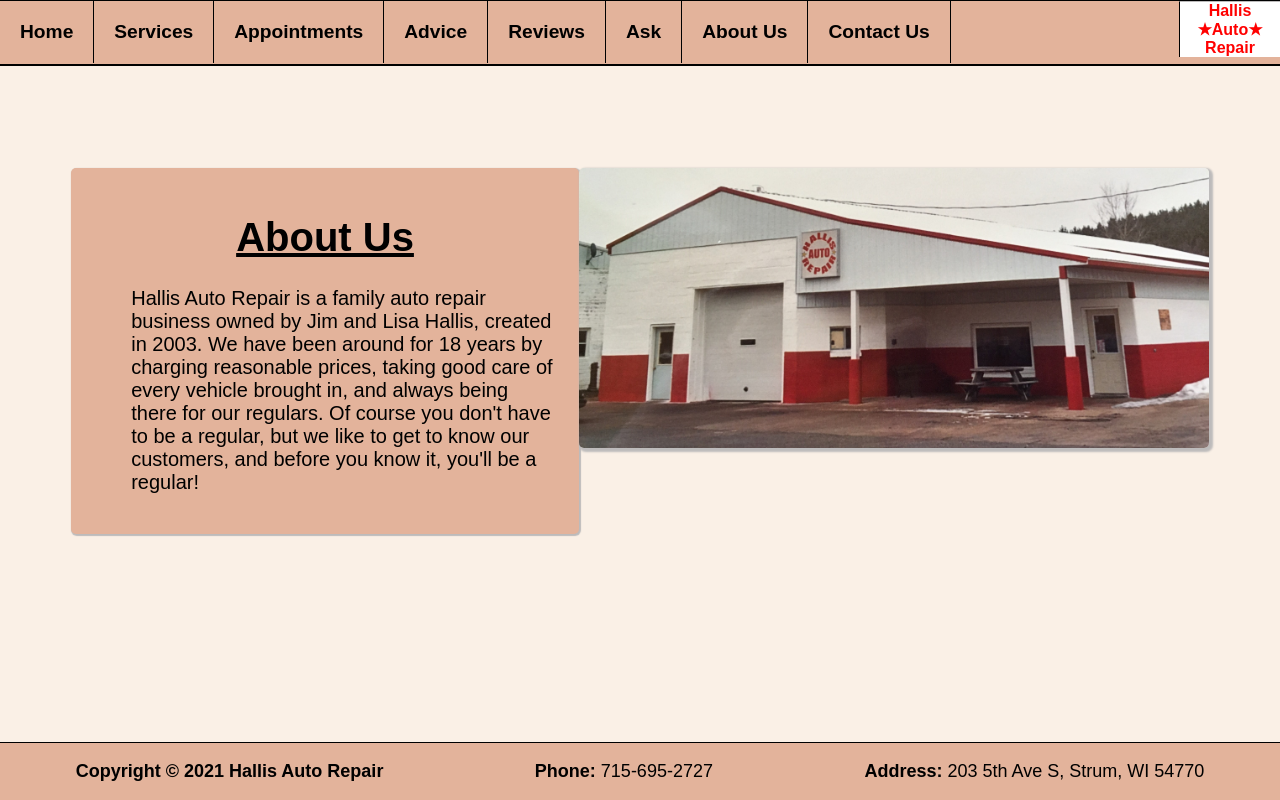
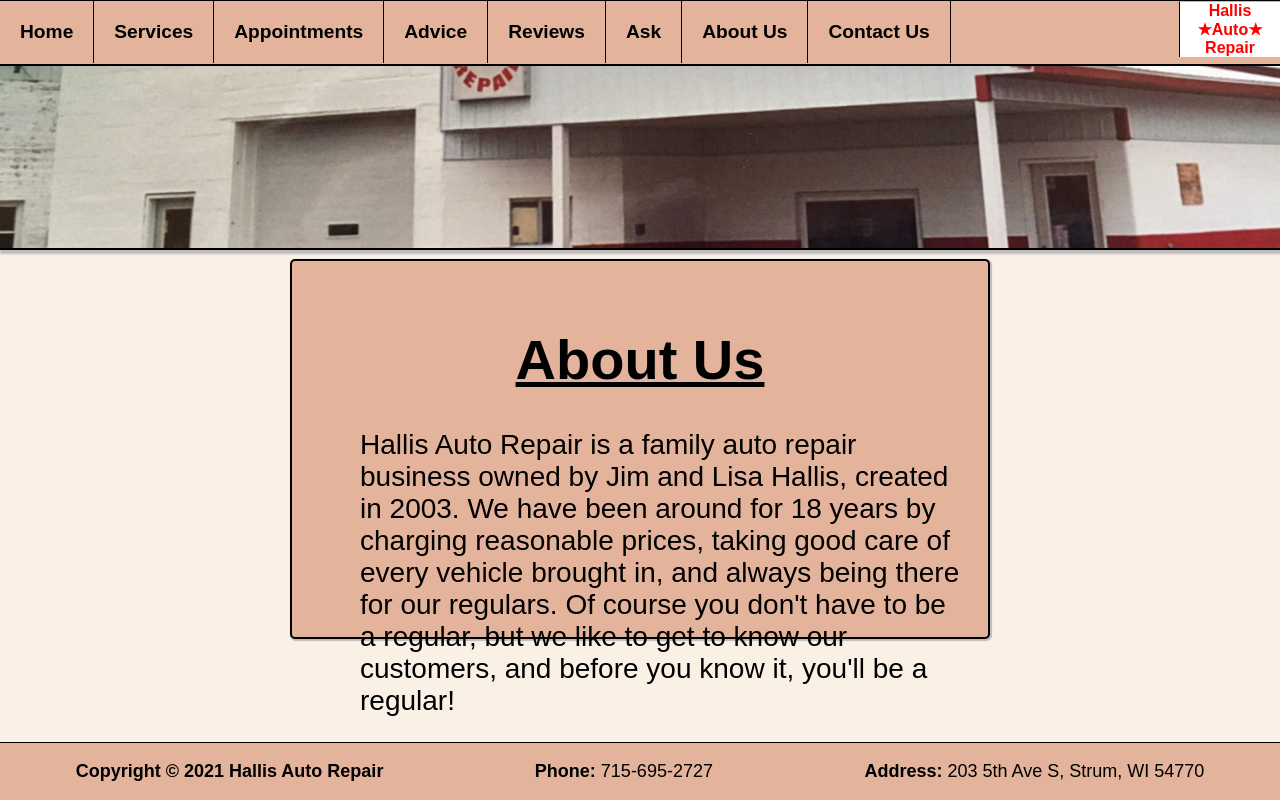
Before and after one commit to milesHerrick/web-systems, a PHP site: page /about.html in a window 1280 px wide. Run offline with PHP 8.4, Linux system fonts and the light colour scheme.

Commit message:
about us update

```diff
--- a/about.css
+++ b/about.css
@@ -8,27 +8,26 @@
 
 .container{
     display: flex;
-    flex-direction: row;
-    align-items: flex-start;
-    justify-content: space-around;
+    flex-direction: column;
+    align-items: center;
+    justify-content: center;
     width: 90%;
-    margin-top: 10em;
 }
 
 .textcontainer {
     display: flex;
-    flex-direction: column;
-    width: 51%;
-    justify-content: space-between;
+
 }
 
 .textbox {
+    border: 2px solid black;
+    width: 50vw;
     background-color: #e3b39b;
-    height: 20%;
+    height: 40vh;
     border-radius: 5px;
     box-shadow: 1px 1px 1px 1px rgb(189, 187, 187);
     padding: 1em;
-    font-size: 1.25em;
+    font-size: 1.75em;
     margin-bottom: 2em;
 }
 
@@ -44,11 +43,19 @@ img {
     width: 100%;
 }
 
-.image {
-    width: 45em;
-    align-items: center;
+#image{
+    padding-bottom: 1%;
+    height: 30vh;
+    width: 100vw;
 }
-
+img{
+    border-bottom: 2px solid black;
+    border-radius: 0% !important;
+    height: 100%;
+    width: 100%;
+    object-fit: cover;
+    object-position: 0% 40%;
+}
 ul{
     list-style-type: none;
 }
--- a/about.html
+++ b/about.html
@@ -44,6 +44,9 @@
 
     <div class="flexbox">
         <div class="container">
+            <div id=image>
+                <img src="images/oldshop.jpg" alt="The Old Shop">
+            </div>
             <div class="textcontainer">
                 <div class="textbox">
                     <h1><u><b>About Us</b></u></h1>
@@ -55,9 +58,6 @@
                     </ul>
                 </div>
             </div>
-            <div class="image">
-                <img src="images/oldshop.jpg" alt="Daisy the Shop Dog">
-            </div>
         </div>
     </div>
     <div class="footer">
```
